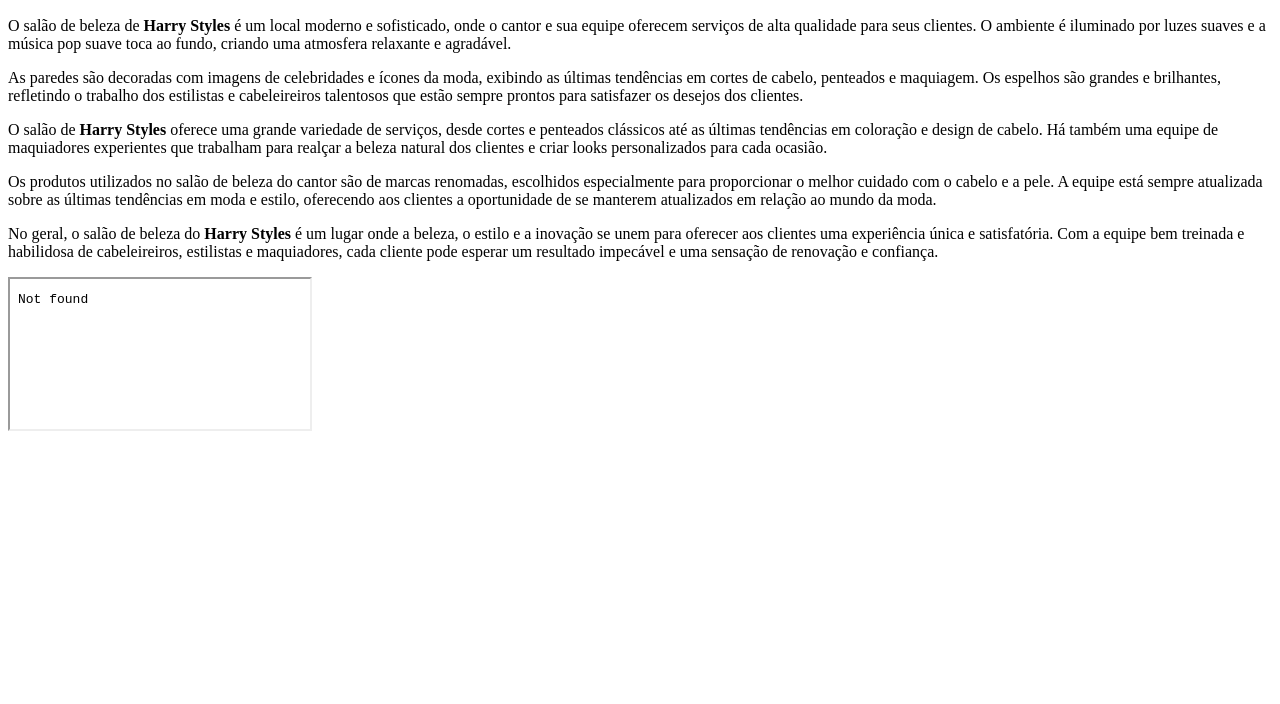
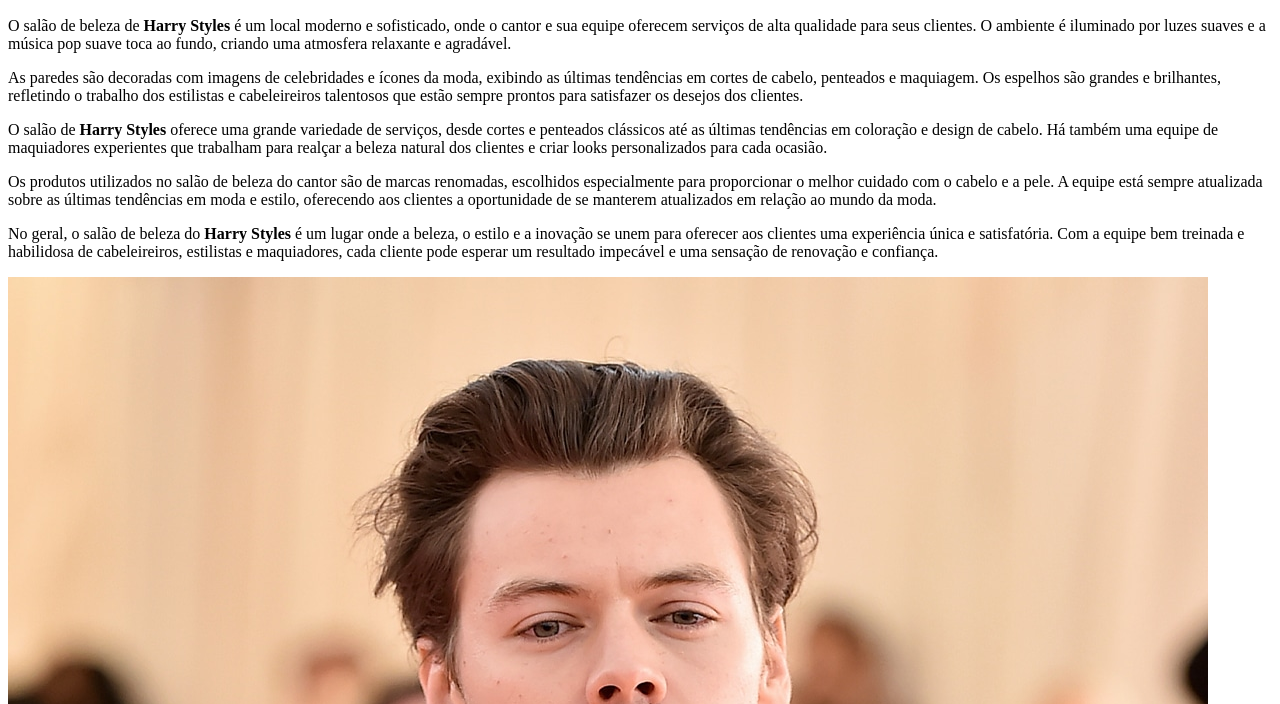
Before and after one commit to manuelalinda28/Barbearia, a plain HTML site: page manuela_mariaclara/index.html in a window 1280 px wide. Shown: the part 96-800 px from the top of the page. Drawn offline with Linux system fonts and the light colour scheme.

Commit message:
adicionado imagem

```diff
--- a/manuela_mariaclara/index.html
+++ b/manuela_mariaclara/index.html
@@ -10,4 +10,4 @@ Os produtos utilizados no salão de beleza do cantor são de marcas renomadas, e
 
 No geral, o salão de beleza do <b>Harry Styles</b> é um lugar onde a beleza, o estilo e a inovação se unem para oferecer aos clientes uma experiência única e satisfatória. Com a equipe bem treinada e habilidosa de cabeleireiros, estilistas e maquiadores, cada cliente pode esperar um resultado impecável e uma sensação de renovação e confiança.</p>
 
-<iframe src="C:\Users\CEAG_04\Desktop\harry foto.jpg" frameborder="10"></iframe>
+<img src="harrybarbearia.jpg">
```
Also changed, not shown: manuela_mariaclara/harrybarbearia.jpg (added), 1 other file.
